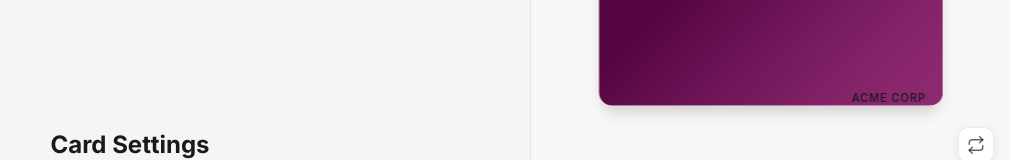
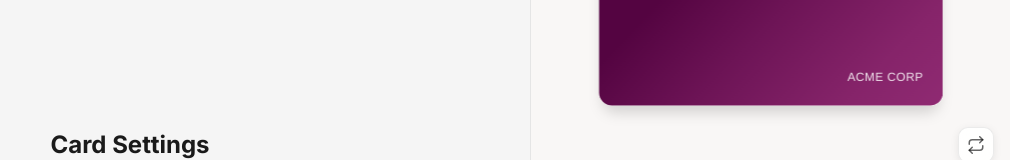
Before and after one commit to jmsdono1892/3d-card-preview, a React (Vite) app: page / in a window 1280 px wide. Shown: the part 242-402 px from the top of the page, without its empty margins (270-1280 px from the left). Built offline with nearby package versions, Linux system fonts and the light colour scheme.

Commit message:
Fix: Company name white text, correct positioning to match original

```diff
--- a/src/Card3DPreview.tsx
+++ b/src/Card3DPreview.tsx
@@ -135,27 +135,24 @@ const Card3DPreview: React.FC<Card3DPreviewProps> = ({
             }}
           />
 
-          {/* Company name overlay */}
+          {/* Company name overlay - positioned to match card design */}
           {companyName && (
             <div style={{
               position: 'absolute',
-              bottom: '24px',
-              left: '24px',
-              right: '24px',
+              bottom: '18%',
+              right: '6%',
+              fontFamily: '"Basel Grotesk", "Helvetica Neue", Helvetica, Arial, sans-serif',
+              fontSize: '14px',
+              fontWeight: 500,
+              color: 'rgba(255, 255, 255, 0.9)',
+              letterSpacing: '0.5px',
+              textTransform: 'uppercase',
+              zIndex: 2,
+              marginLeft: '18px',
+              marginRight: '18px',
               textAlign: 'right',
-              marginLeft: '51.5%',
-              marginRight: '4%',
             }}>
-              <span style={{
-                fontFamily: "'SF Pro Display', -apple-system, BlinkMacSystemFont, 'Segoe UI', Roboto, sans-serif",
-                fontSize: '13px',
-                fontWeight: 500,
-                letterSpacing: '0.08em',
-                color: '#1a1a1a',
-                textTransform: 'uppercase',
-              }}>
-                {companyName}
-              </span>
+              {companyName}
             </div>
           )}
 
```
